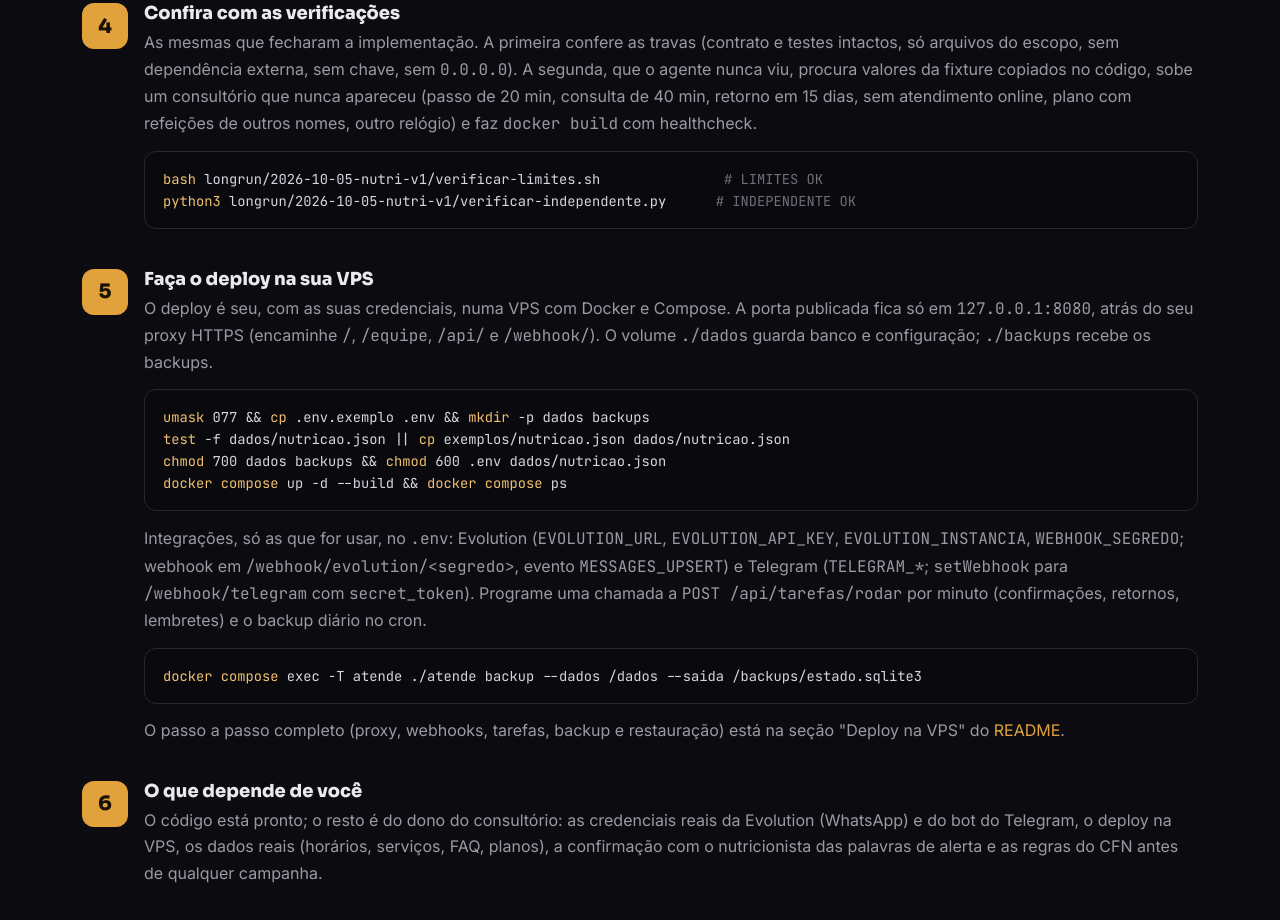
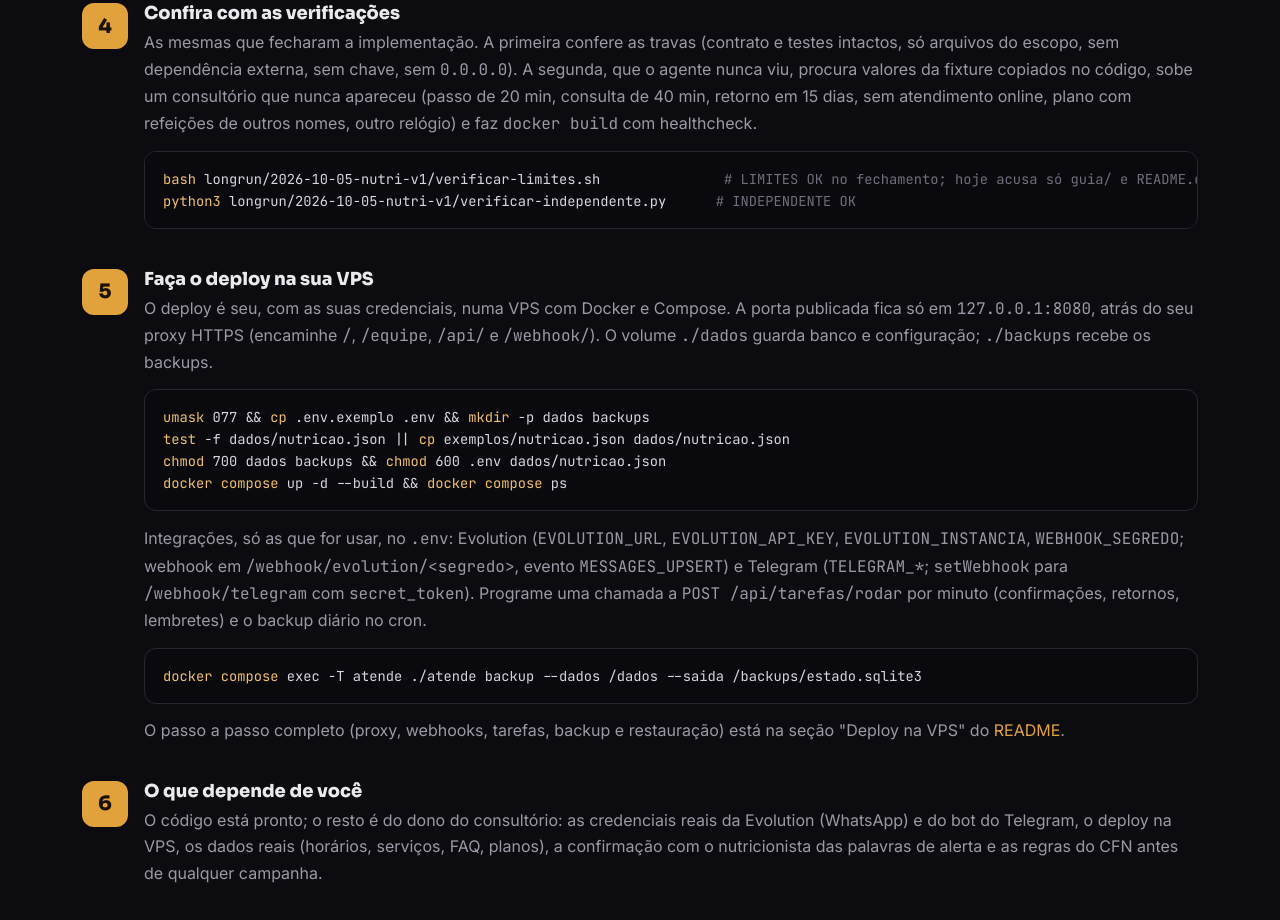
Before and after one commit to inematds/atende-nutricao, a plain HTML site: page guia/index.html in a window 1280 px wide. Shown: the part 4895-5815 px from the top of the page. Drawn offline with Linux system fonts and the light colour scheme.

Commit message:
guia/README: verificar-limites acusa docs pós-fechamento (esperado)
Co-Authored-By: Claude Opus 5.5 <noreply@anthropic.com>

```diff
--- a/guia/index.html
+++ b/guia/index.html
@@ -223,7 +223,7 @@
   <div class="step"><div class="b">4</div><div>
     <h3>Confira com as verificações</h3>
     <p>As mesmas que fecharam a implementação. A primeira confere as travas (contrato e testes intactos, só arquivos do escopo, sem dependência externa, sem chave, sem <code>0.0.0.0</code>). A segunda, que o agente nunca viu, procura valores da fixture copiados no código, sobe um consultório que nunca apareceu (passo de 20 min, consulta de 40 min, retorno em 15 dias, sem atendimento online, plano com refeições de outros nomes, outro relógio) e faz <code>docker build</code> com healthcheck.</p>
-<pre><span class="k">bash</span> longrun/2026-10-05-nutri-v1/verificar-limites.sh               <span class="c"># LIMITES OK</span>
+<pre><span class="k">bash</span> longrun/2026-10-05-nutri-v1/verificar-limites.sh               <span class="c"># LIMITES OK no fechamento; hoje acusa só guia/ e README.en/es (docs posteriores)</span>
 <span class="k">python3</span> longrun/2026-10-05-nutri-v1/verificar-independente.py      <span class="c"># INDEPENDENTE OK</span></pre>
   </div></div>
 
```
Also changed, not shown: guia/en/index.html (+1 -1 lines), guia/es/index.html (+1 -1 lines), 3 other files.
